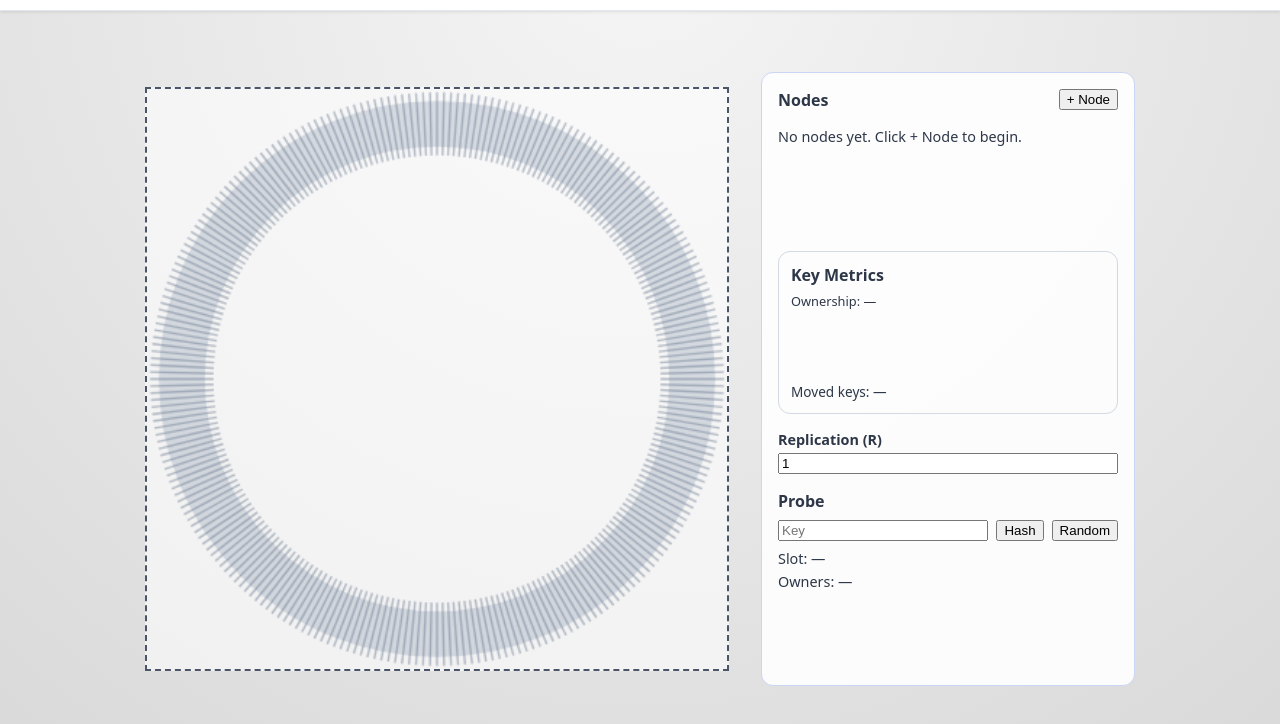
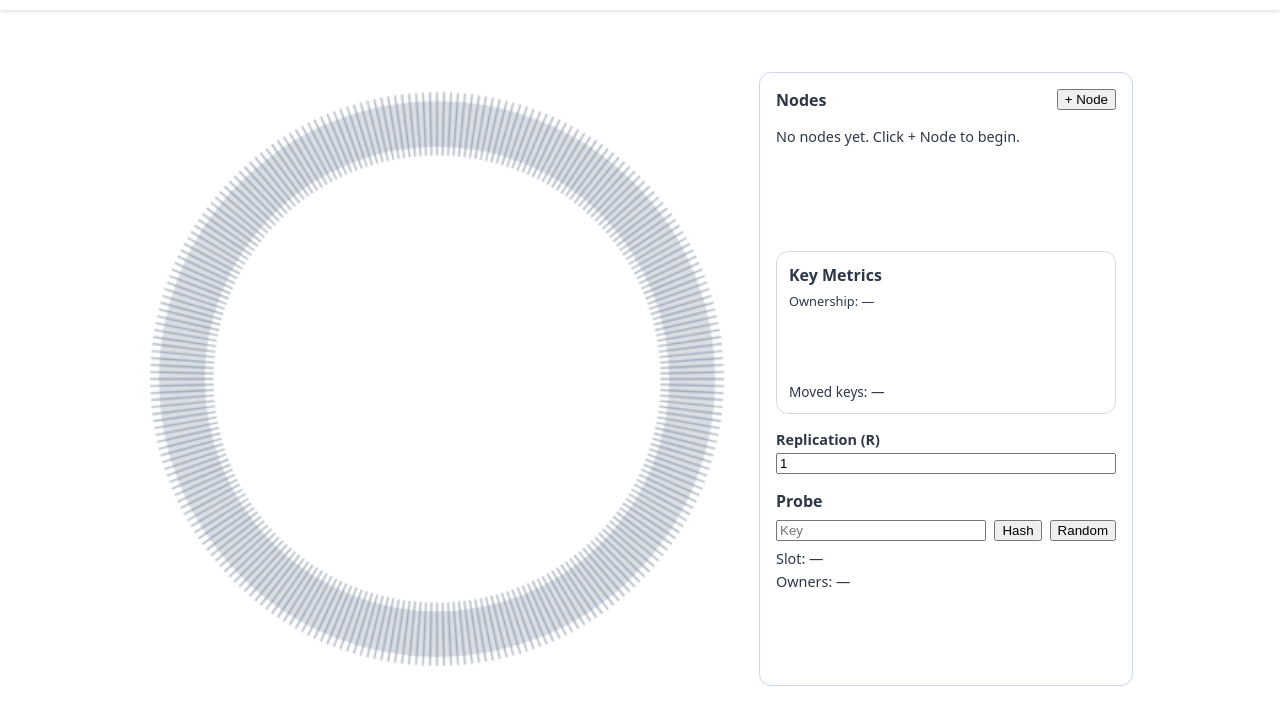
Before and after one commit to brianhliou/consistent-hashing, a website built with Vite: page index.html in a window 1280 px wide. Shown: the part 54-778 px from the top of the page. Built offline with nearby package versions, Linux system fonts and the light colour scheme.

Commit message:
Update background to white and remove ring border

```diff
--- a/styles.css
+++ b/styles.css
@@ -8,7 +8,7 @@ body {
   min-height: 100vh;
   display: flex;
   flex-direction: column;
-  background: radial-gradient(circle at top, #f5f5f5, #d9d9d9);
+  background: #ffffff;
 }
 
 /* Header Styles */
@@ -108,8 +108,8 @@ main {
 #ring {
   width: 580px;
   height: 580px;
-  border: 2px dashed #4a5568;
-  background: rgba(255, 255, 255, 0.6);
+  border: none;
+  background: transparent;
   flex-shrink: 0;
 }
 
```
